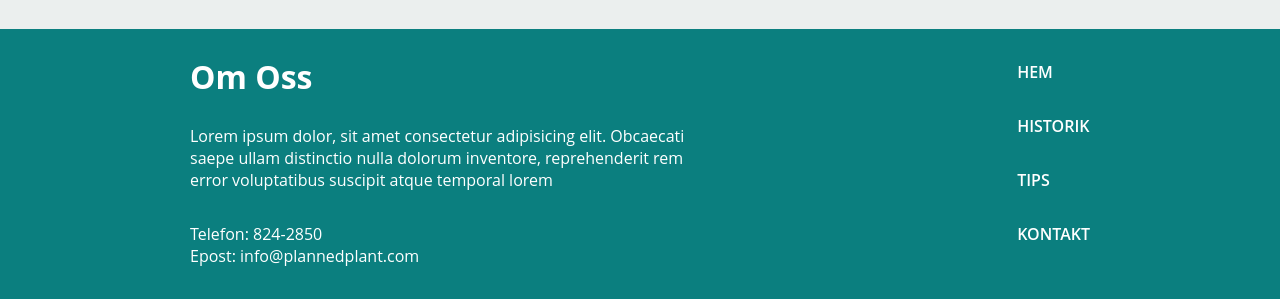
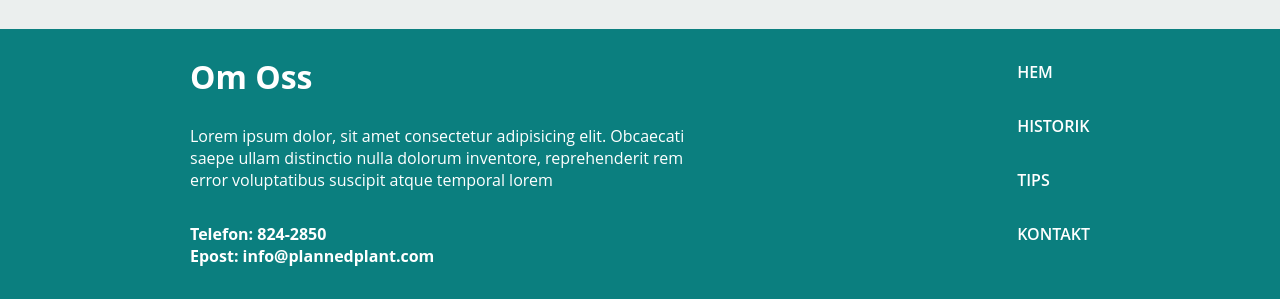
Before and after one commit to seanie1995/Planned-Planthood, a plain HTML site: page index.html in a window 1280 px wide. Shown: the part 2957-3256 px from the top of the page. Drawn offline with Linux system fonts and the light colour scheme.

Commit message:
Changed variable names to reflect changes in HTML

```diff
--- a/style.css
+++ b/style.css
@@ -647,7 +647,7 @@ https://www.youtube.com/watch?v=cf-J4ffMBfo
   gap: 2rem;
   width: min(100vw, 500px);
 
-  > footer {
+  > div > address {
     font-weight: var(--fw-700);
   }
 }
```
